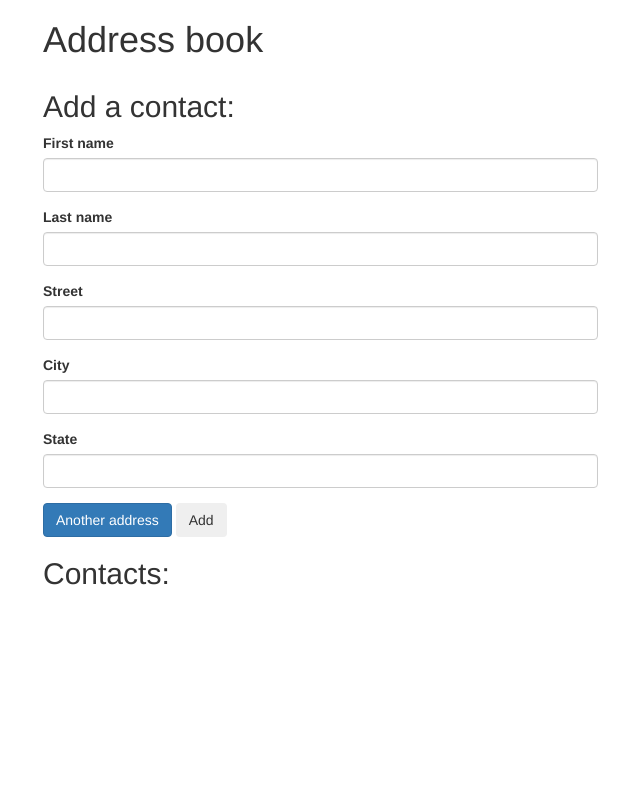
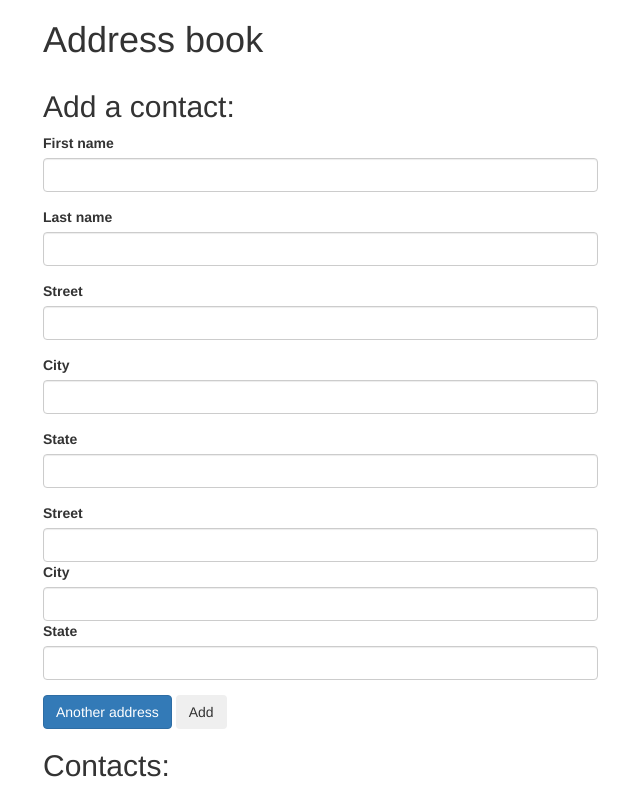
Before and after one commit to loisch22/contacts, a plain HTML site: page index.html in a window 1280 px wide. Both pictures are taken after a click on the element "Another address". Shown: the whole page, without its empty margins (27-667 px from the left). Drawn offline with Linux system fonts and the light colour scheme.

Commit message:
add jquery code to add another address

```diff
--- a/index.html
+++ b/index.html
@@ -56,8 +56,13 @@
 
             <p>First name: <span class="first-name"></span></p>
             <p>Last name: <span class="last-name"></span></p>
+            <p>Addresses:</p>
+            <ul id="addresses">
+
+            </ul>
           </div>
         </div>
+
       </div>
     </div>
   </body>
--- a/js/scripts.js
+++ b/js/scripts.js
@@ -15,9 +15,27 @@ Contact.prototype.fullName = function() {
 
 
 $(document).ready(function() {
+
+  $("#add-address").click(function() {
+    $("#new-addresses").append('<div class="new-address">' +
+                                  '<div class="form-group">' +
+                                    '<label for="new-street">Street</label>' +
+                                    '<input type="text" class="form-control new-street"' +
+                                  '</div>' +
+                                  '<div class="form-group">' +
+                                    '<label for="new-ciy">City</label>' +
+                                    '<input type="text" class="form-control new-city"' +
+                                  '</div>' +
+                                  '<div class="form-group">' +
+                                    '<label for="new-state">State</label>' +
+                                    '<input type="text" class="form-control new-state"' +
+                                  '</div>' +
+                                '</div>');
+  });
+
   $("form#new-contact").submit(function(event) {
     event.preventDefault();
-debugger;
+
     var inputtedFirstName = $("input#new-first-name").val();
     var inputtedLastName = $("input#new-last-name").val();
 
@@ -32,7 +50,7 @@ debugger;
       $(".last-name").text(newContact.lastName);
     });
 
-  $("input#new-first-name").val("");
-  $("input#new-last-name").val("");
+    $("input#new-first-name").val("");
+    $("input#new-last-name").val("");
   });
 });
```
